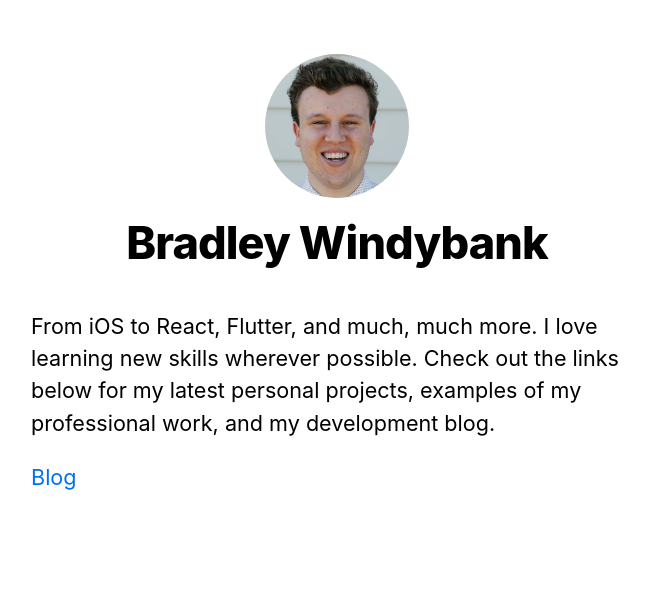
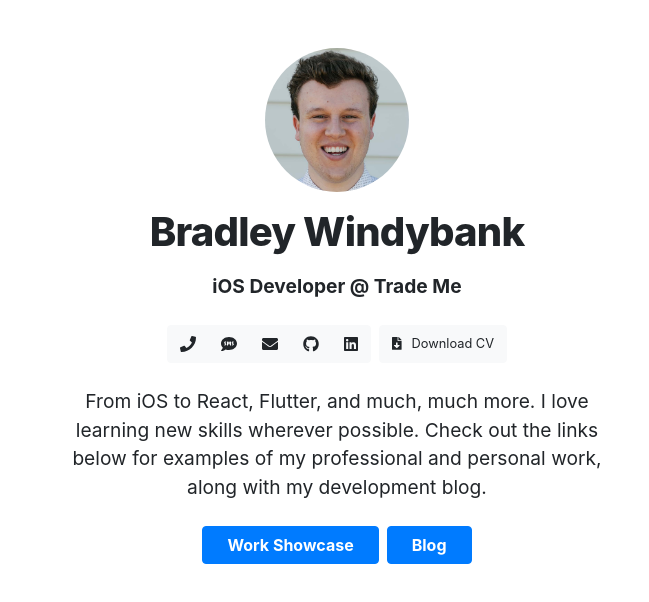
Before and after one commit to bradwindy/new-personal-site, a Next.js app: page / in a window 1280 px wide. Shown: the top 602 px of the page, without its empty margins (303-952 px from the left). Built offline with nearby package versions, Linux system fonts and the light colour scheme.

Commit message:
Update main page content and styling
- Installed bootstrap
- Needs work to add button functionality

```diff
--- a/package.json
+++ b/package.json
@@ -8,10 +8,16 @@
     "start": "next start"
   },
   "dependencies": {
+    "@fortawesome/fontawesome-svg-core": "^1.2.35",
+    "@fortawesome/free-brands-svg-icons": "^5.15.3",
+    "@fortawesome/free-solid-svg-icons": "^5.15.3",
+    "@fortawesome/react-fontawesome": "^0.1.14",
+    "bootstrap": "^4.6.0",
     "date-fns": "^2.11.1",
     "gray-matter": "^4.0.2",
     "next": "^10.0.0",
     "react": "16.13.1",
+    "react-bootstrap": "^1.5.2",
     "react-dom": "16.13.1",
     "remark": "^12.0.0",
     "remark-html": "^12.0.0"
--- a/pages/_app.tsx
+++ b/pages/_app.tsx
@@ -1,6 +1,17 @@
-import '../styles/global.css'
-import { AppProps } from 'next/app'
+import "bootstrap/dist/css/bootstrap.min.css";
+import "../styles/global.css";
+import { AppProps } from "next/app";
+import { library } from "@fortawesome/fontawesome-svg-core";
+import { fab } from "@fortawesome/free-brands-svg-icons";
+import {
+  faFileDownload,
+  faPhone,
+  faSms,
+  faEnvelope,
+} from "@fortawesome/free-solid-svg-icons";
+
+library.add(fab, faFileDownload, faPhone, faSms, faEnvelope);
 
 export default function App({ Component, pageProps }: AppProps) {
-  return <Component {...pageProps} />
+  return <Component {...pageProps} />;
 }
--- a/pages/index.tsx
+++ b/pages/index.tsx
@@ -2,6 +2,10 @@ import Head from "next/head";
 import Layout, { siteTitle } from "../components/layout";
 import utilStyles from "../styles/utils.module.css";
 import Link from "next/link";
+import Button from "react-bootstrap/Button";
+import ButtonGroup from "react-bootstrap/ButtonGroup";
+import ButtonToolbar from "react-bootstrap/ButtonToolbar";
+import { FontAwesomeIcon } from "@fortawesome/react-fontawesome";
 
 export default function Home() {
   return (
@@ -9,18 +13,72 @@ export default function Home() {
       <Head>
         <title>{siteTitle}</title>
       </Head>
-      <section className={utilStyles.headingMd}>
-        <p>
+      <section className={utilStyles.headingMdCentre}>
+        <p className="mb-4 font-weight-bold">iOS Developer @ Trade Me</p>
+
+        <ButtonToolbar
+          aria-label="Toolbar with button groups"
+          className="justify-content-center"
+        >
+          <ButtonGroup aria-label="Social Links" className="mb-4 mr-1">
+            <Button variant="light">
+              <FontAwesomeIcon
+                icon="phone"
+                className={utilStyles.smallBrandIcon}
+              />
+            </Button>
+            <Button variant="light">
+              <FontAwesomeIcon
+                icon="sms"
+                className={utilStyles.smallBrandIcon}
+              />
+            </Button>
+            <Button variant="light">
+              <FontAwesomeIcon
+                icon="envelope"
+                className={utilStyles.smallBrandIcon}
+              />
+            </Button>
+            <Button variant="light">
+              <FontAwesomeIcon
+                icon={["fab", "github"]}
+                className={utilStyles.smallBrandIcon}
+              />
+            </Button>
+            <Button variant="light">
+              <FontAwesomeIcon
+                icon={["fab", "linkedin"]}
+                className={utilStyles.smallBrandIcon}
+              />
+            </Button>
+          </ButtonGroup>
+          <ButtonGroup aria-label="Download CV" className="ml-1 mb-4">
+            <Button variant="light" className={utilStyles.smallButtonText}>
+              <FontAwesomeIcon
+                icon="file-download"
+                className={utilStyles.smallNormalIconRightSpacing}
+              />
+              Download CV
+            </Button>
+          </ButtonGroup>
+        </ButtonToolbar>
+
+        <p className="mb-4">
           From iOS to React, Flutter, and much, much more. I love learning new
-          skills wherever possible. Check out the links below for my latest
-          personal projects, examples of my professional work, and my
-          development blog.
+          skills wherever possible. Check out the links below for examples of my
+          professional and personal work, along with my development blog.
         </p>
-        <p>
+
+        <div>
           <Link href="/blog">
-            <a>Blog</a>
+            <Button className="mr-2 px-4 font-weight-bold">
+              Work Showcase
+            </Button>
           </Link>
-        </p>
+          <Link href="/blog">
+            <Button className="px-4 font-weight-bold">Blog</Button>
+          </Link>
+        </div>
       </section>
     </Layout>
   );
--- a/styles/global.css
+++ b/styles/global.css
@@ -4,8 +4,8 @@ body {
   margin: 0;
   font-family: -apple-system, BlinkMacSystemFont, Segoe UI, Roboto, Oxygen,
     Ubuntu, Cantarell, Fira Sans, Droid Sans, Helvetica Neue, sans-serif;
-  line-height: 1.6;
-  font-size: 18px;
+  line-height: 1.5;
+  font-size: 16px;
 }
 
 * {
--- a/styles/utils.module.css
+++ b/styles/utils.module.css
@@ -4,6 +4,7 @@
   font-weight: 800;
   letter-spacing: -0.05rem;
   margin: 1rem 0;
+  text-align: center;
 }
 
 .headingXl {
@@ -23,6 +24,29 @@
 .headingMd {
   font-size: 1.2rem;
   line-height: 1.5;
+}
+
+.headingMdCentre {
+  font-size: 1.2rem;
+  line-height: 1.5;
+  text-align: center;
+}
+
+.smallBrandIcon {
+  width: 20px;
+}
+
+.smallNormalIcon {
+  width: 15px;
+}
+
+.smallNormalIconRightSpacing {
+  margin-right: 10px;
+  width: 15px;
+}
+
+.smallButtonText {
+  font-size: 0.8rem;
 }
 
 .borderCircle {
```
Also changed, not shown: 1 other file (tests, documents, lock files or other folders).
